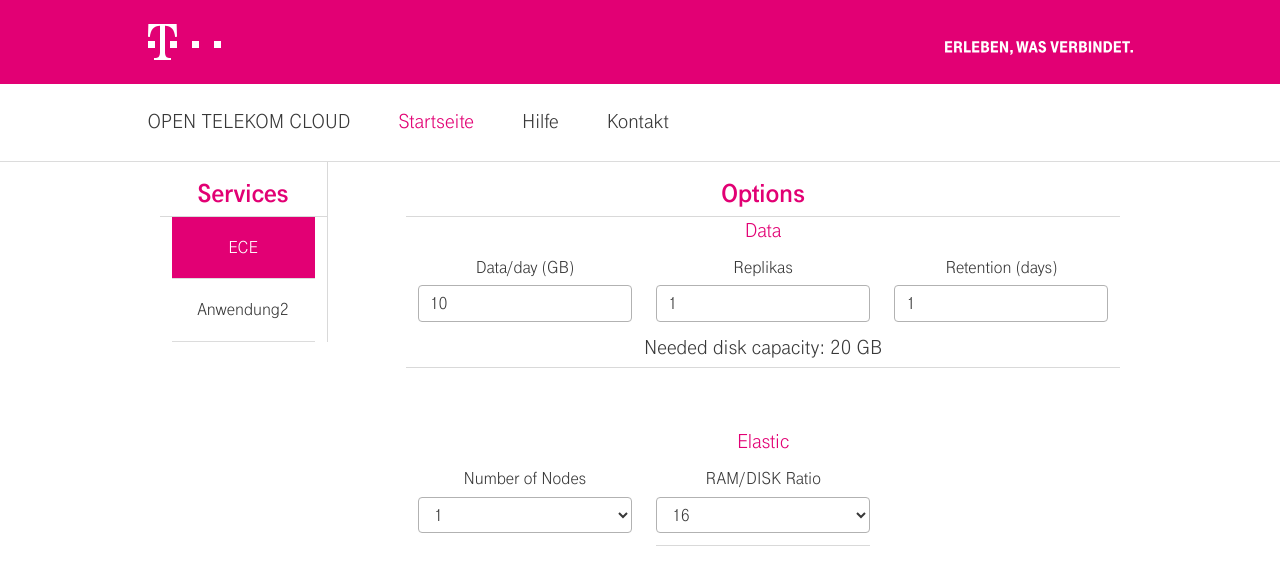
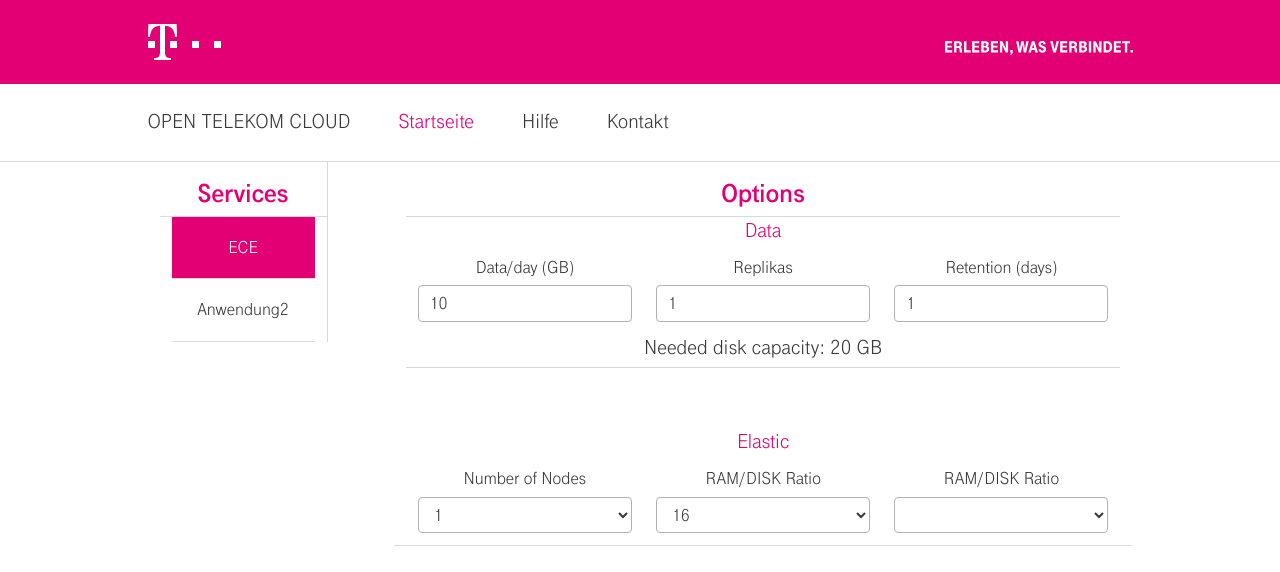
Before and after one commit to Felixkruemel/tssystems-pricingcalc, a Vue app: page / in a window 1280 px wide. Both pictures are taken after a click on the link "ECE". Shown: the top 572 px of the page. Built offline with nearby package versions, Linux system fonts and the light colour scheme.

Commit message:
added eceelasticram.vue

```diff
--- a/src/App.vue
+++ b/src/App.vue
@@ -21,9 +21,13 @@
           <div class="col-l-4">
             <eceelasticnodes v-bind:elasticanz="elasticanz" v-on:changeelasticnodes="vuechangeelasticnodes"></eceelasticnodes>
           </div>
-           <div class="col-l-4">
-             <eceelasticramratio v-bind:elasticramratio="elasticramratio" v-on:changeelasticramratio="vuechangeelasticramratio" style="border-bottom-style: solid; border-color: #d9d9d9; border-width: 1px"></eceelasticramratio>
-           </div>
+          <div class="col-l-4">
+            <eceelasticramratio v-bind:elasticramratio="elasticramratio" v-on:changeelasticramratio="vuechangeelasticramratio"></eceelasticramratio>
+          </div>
+          <div class="col-l-4">
+            <eceelasticram></eceelasticram>
+          </div>
+          <div class="row" style="border-bottom-style: solid; border-color: #d9d9d9; border-width: 1px"></div>
 
       </div>
       <!-- End of Implentation of all ECE containers -->
@@ -42,6 +46,7 @@
   import ecedata from '@/components/ece/data/ecedata.vue'
   import eceelasticnodes from '@/components/ece/elastic/eceelasticnodes.vue'
   import eceelasticramratio from '@/components/ece/elastic/eceelasticramratio.vue'
+  import eceelasticram from '@/components/ece/elastic/eceelasticram.vue'
 
   export default {
     name: 'app',
@@ -50,7 +55,8 @@
       sidebar,
       ecedata,
       eceelasticnodes,
-      eceelasticramratio
+      eceelasticramratio,
+      eceelasticram
     },
     data () {
       return {
--- /dev/null
+++ b/src/components/ece/elastic/eceelasticram.vue
@@ -0,0 +1,47 @@
+<template>
+    <div>
+        <p class="hidden-xl hidden-l hidden-m"></p>
+        <p class="hidden-xl hidden-l hidden-m"></p>
+            <p style="text-align: center">RAM/DISK Ratio</p>
+            <div class="form-input-set">
+                <select v-bind:value="elasticramratio" v-on:input="$emit('changeelasticramratio', $event.target.value)" class="form-select" style="background: white">
+                    <option value=1>
+                        <p style="text-align: center">1 GB</p>
+                    </option>
+                    <option value=2>
+                        <p style="text-align: center">2 GB</p>
+                    </option>
+                    <option value=4>
+                        <p style="text-align: center">4 GB</p>
+                    </option>
+                    <option value=8>
+                        <p style="text-align: center">8 GB</p>
+                    </option>
+                    <option value=16>
+                        <p style="text-align: center">16 GB</p>
+                    </option>
+                    <option value=32>
+                        <p style="text-align: center">32 GB</p>
+                    </option>
+                    <option value=64>
+                        <p style="text-align: center">64 GB</p>
+                    </option>
+                </select>
+            </div>
+    </div>
+</template>
+
+<script>
+export default {
+    name:"eceelasticramratio" ,
+    props: {
+        elasticramratio:String,
+    },
+    data () {
+      return {
+
+      }
+    },
+
+}
+</script>
```
